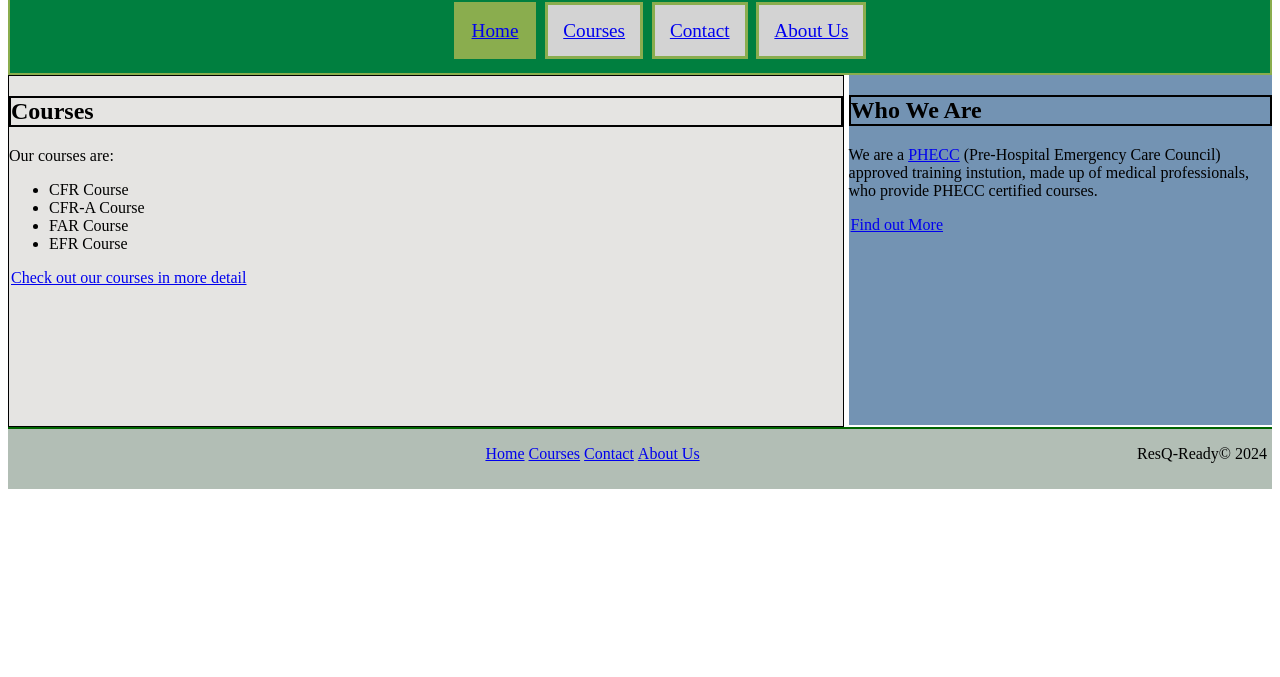
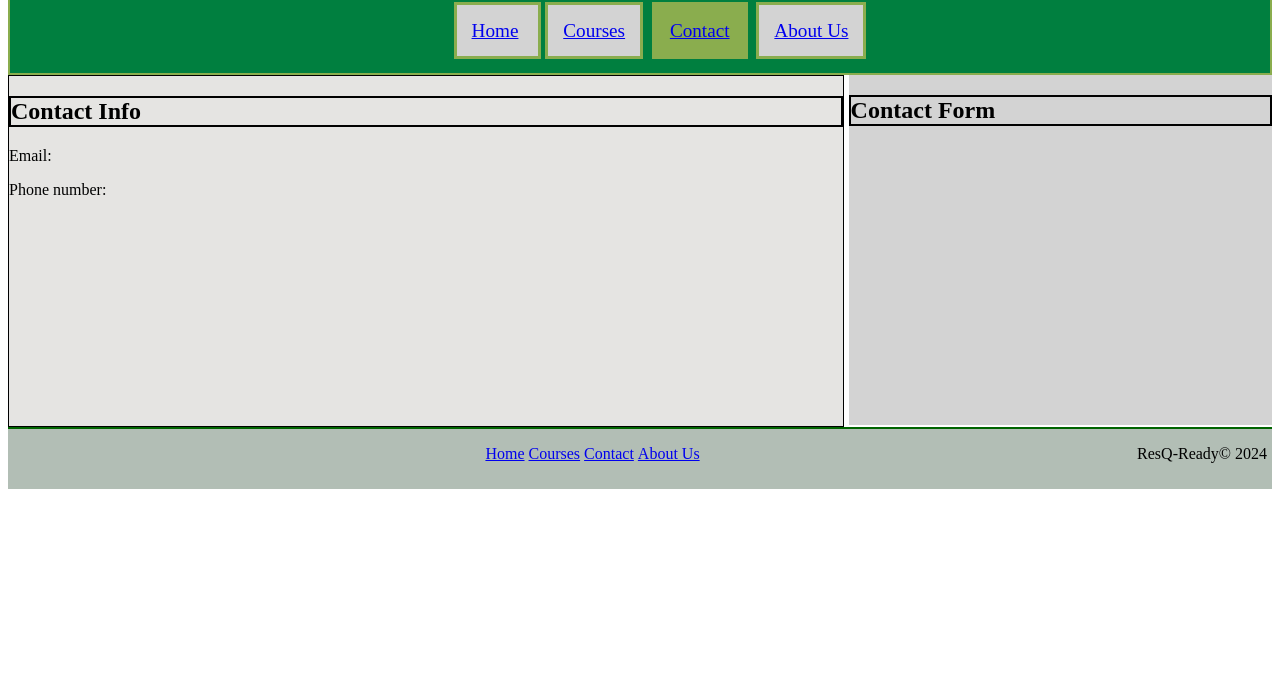
Before and after one commit to gettinschwifty1/webdesignproject, a plain HTML site: page contact.html in a window 1280 px wide. Shown: the part 123-800 px from the top of the page. Drawn offline with Linux system fonts and the light colour scheme.

Commit message:
Added contact page
and changed aside background colour in index page

```diff
--- a/index.html
+++ b/contact.html
@@ -6,11 +6,12 @@
         <meta charset="UTF-8">
         <meta name="viewport" content="width=device-width, initail-scale=1.0">
         <meta http-equiv="X-UA-Compatible" content="ie=edge">
-        <meta name="description" content="first_aid, ResQ-Ready ">
-        <meta name="keywords" content="courses">
-        <title> First Aid Web Page 1</title>
-        <link rel="icon" href="images/favicon.ico" type="image/gif" sizes="16x16"/>
+        <meta name="description" content="">
+        <meta name="keywords" content="">
+        <title> First aid Web Page 3 </title>
+        <link rel="icon" href="images/favicon.jpg" type="image/gif" sizes="16x16"/>
         <link rel="stylesheet" href="styles/styles.css"/>
+
 
         <style>
             aside
@@ -18,7 +19,7 @@
                 height: 350px;
                 width: 33.5%;
                 float: right;
-                background-color: #7393b3;
+                background-color: #d3d3d3;
 
 
             }
@@ -35,56 +36,42 @@
 
         <header>
             <img src="images/firstaidlogo.jpg" alt="logo" class="logo"   >
-            <h1>ResQ-Ready First Aid Courses</h1>    <!--Name From ChatGPT-->
-            <p>This website is for a college project</p>
+            <h1>ResQ-Ready First Aid Courses</h1>
         </header>
         <nav>
             <ul>
-                <li id="active"> <a href="index.html">Home</a></li>
+                <li> <a href="index.html">Home</a> </li>
                 <li> <a href="courses.html">Courses</a></li>
-                <li> <a href="contact.html">Contact</a></li>
-                <li> <a href="info.html">About Us</a></li>
+                <li id="active"> <a href="contact.html">Contact</a></li>
+                <li > <a href="info.html">About Us</a></li>
+
             </ul>
 
         </nav>
-        <main id="content">
+        <main id="content"><!-- Main section ofcontent on page-->
             <h2>
-                Courses
+                Contact Info
             </h2>
 
             <p>
-                Our courses are:
-                <ul>
-                    <li>CFR Course</li>
-                    <li>CFR-A Course</li>
-                    <li>FAR Course</li>
-                    <li>EFR Course</li>
-                </ul>
-
-                <a href = "courses.html" style="padding: 2px;">Check out our courses in more detail</a>
+                Email:
             </p>
-
-
-
-
-
+            <p>
+                Phone number:
+            </p>
         </main>
         <aside>
-            <h2>Who We Are</h2>
-            <p>
-                We are a <a href="https://www.phecit.ie/">PHECC</a> (Pre-Hospital Emergency Care Council) approved training instution, made up of medical professionals, who provide PHECC certified courses.
-
-            </p>
-
-
-            <a href = "info.html" style="padding: 2px;">Find out More</a>
+            <h2>
+                Contact Form
+            </h2>
 
         </aside>
+
 
         <footer><!-- Footer -->
 
             <p>
-                ResQ-Ready&copy; 2024
+                 ResQ-Ready&copy; 2024
             </p>
             <ul>
                 <li><a href="index.html">Home</a></li>
@@ -96,7 +83,6 @@
 
 
         </footer>
-
     </body>
 
 </html>
```
